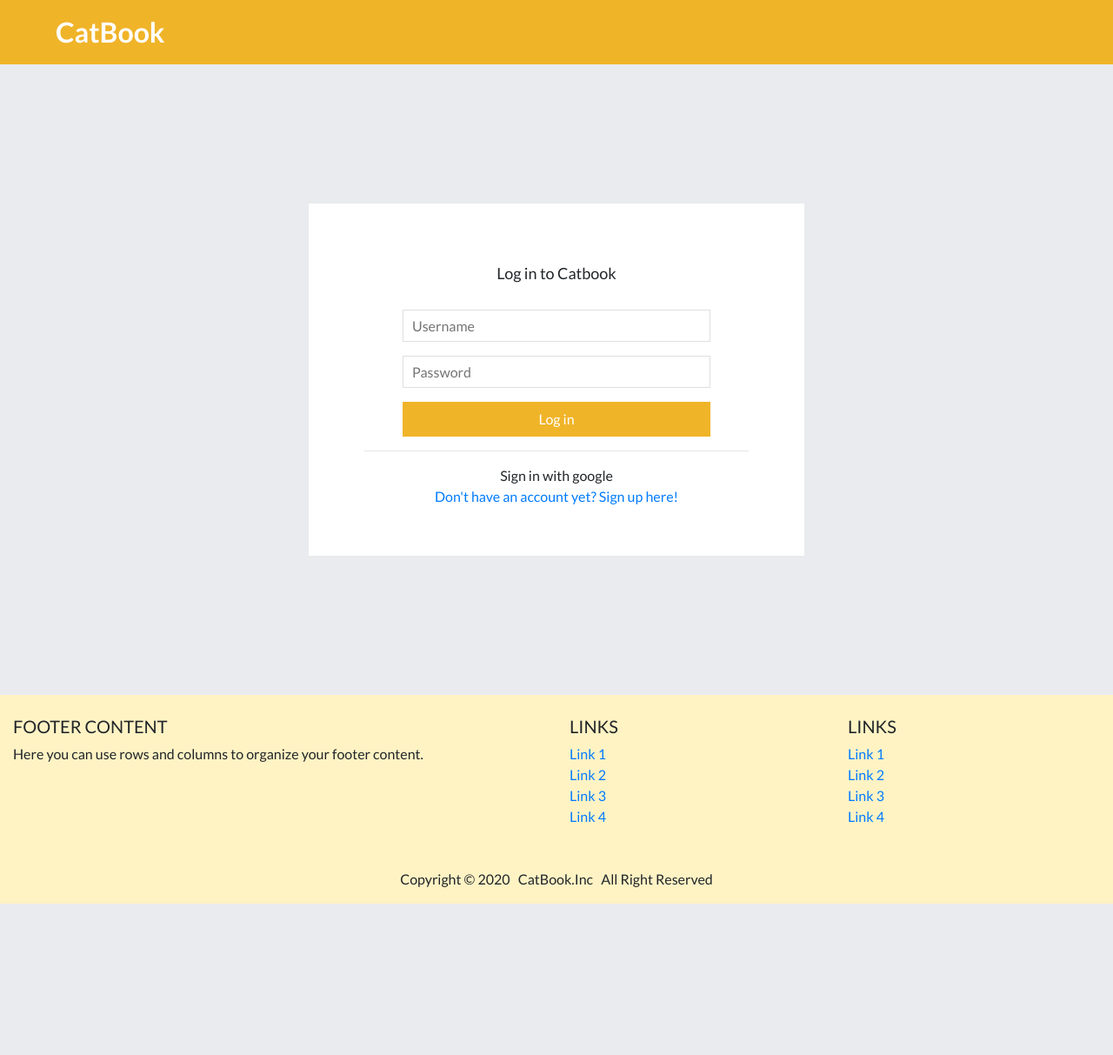
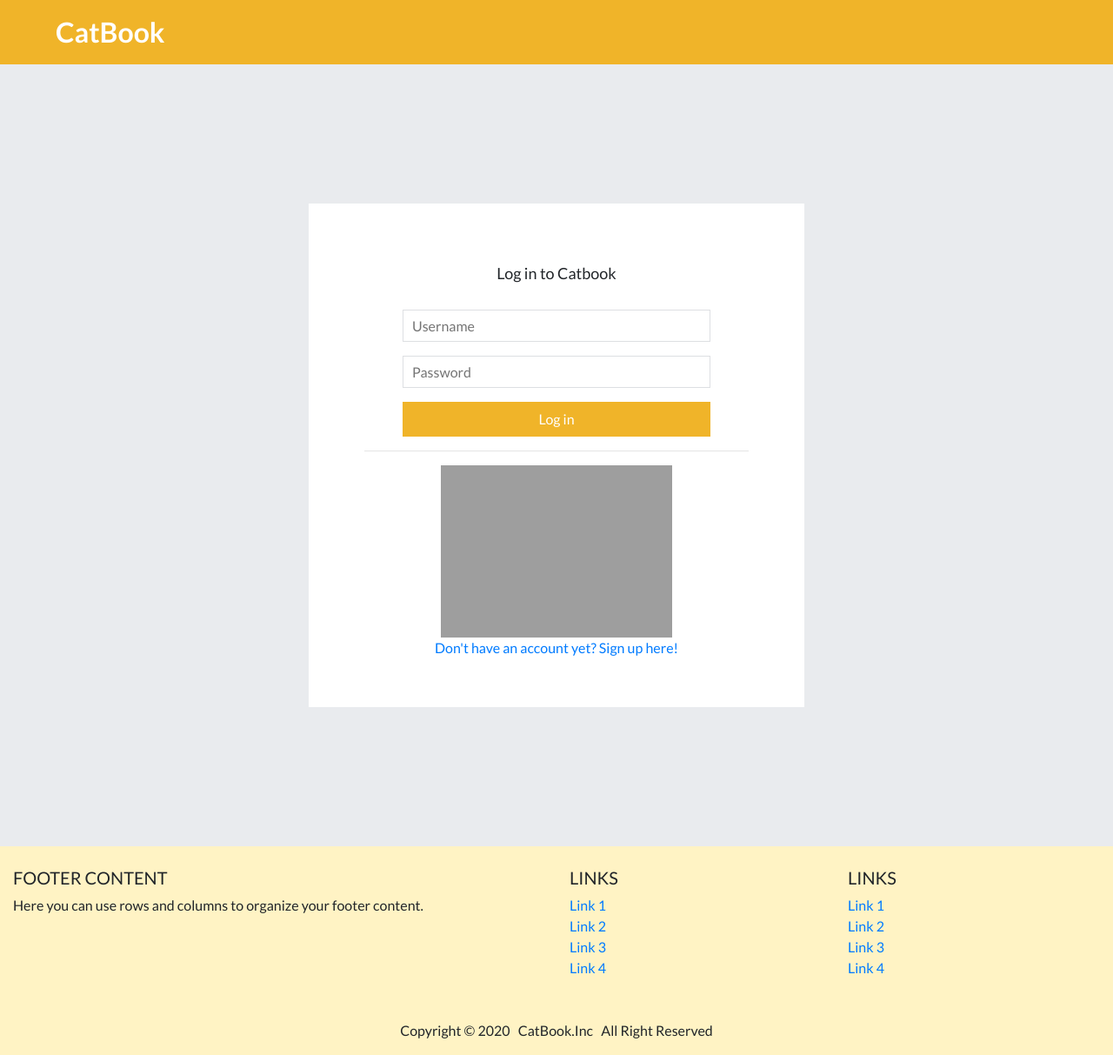
Before and after one commit to amazingshellyyy/catbook, a Django app: page /login/ in a window 1280 px wide. Shown: the whole page at 87% size. Before the commit the page ends 1039 px from the top, so only its background shows below. Run offline with Django 3.2, Linux system fonts and the light colour scheme; some libraries are stand-ins or nearby versions; grey boxes are pictures that could not be loaded.

Commit message:
add google btn to log in and sign up page

```diff
--- a/accounts/templates/login.html
+++ b/accounts/templates/login.html
@@ -1,4 +1,5 @@
 {% extends 'base.html' %}
+{% load socialaccount %}
 {% load static%}
 {% block styles%}
 <link rel="stylesheet" href="{% static 'css/login.css' %}">
@@ -25,9 +26,11 @@
           <button class="login-btn" type="submit">Log in</button>
           <hr>
           <!-- google login btn -->
-          <div>Sign in with google</div>
+           {% comment %} google sign in button here, the route is wrong, need change {% endcomment %}
+            <a href="{% provider_login_url 'google' %}"><img id="signInButton" src="http://www.setyourowntests.com/_/rsrc/1468869481521/help/accounts/btn_google_signin_dark_normal_web%402x.png" style="width:60%;"></a>
           <!-- enf of google login btn -->
-          <a href="{% url 'signup' %}">Don't have an account yet? Sign up here!</a>
+          <div><a href="{% url 'signup' %}">Don't have an account yet? Sign up here!</a></div>
+
         </form>
 
       </div>
```
Also changed, not shown: accounts/templates/signup.html (+2 -7 lines).
